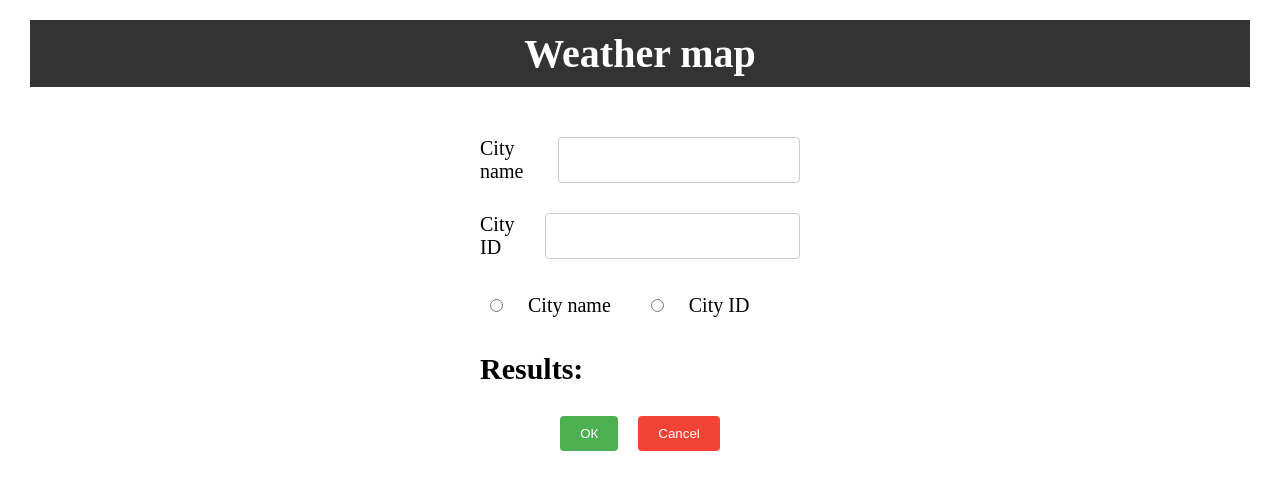
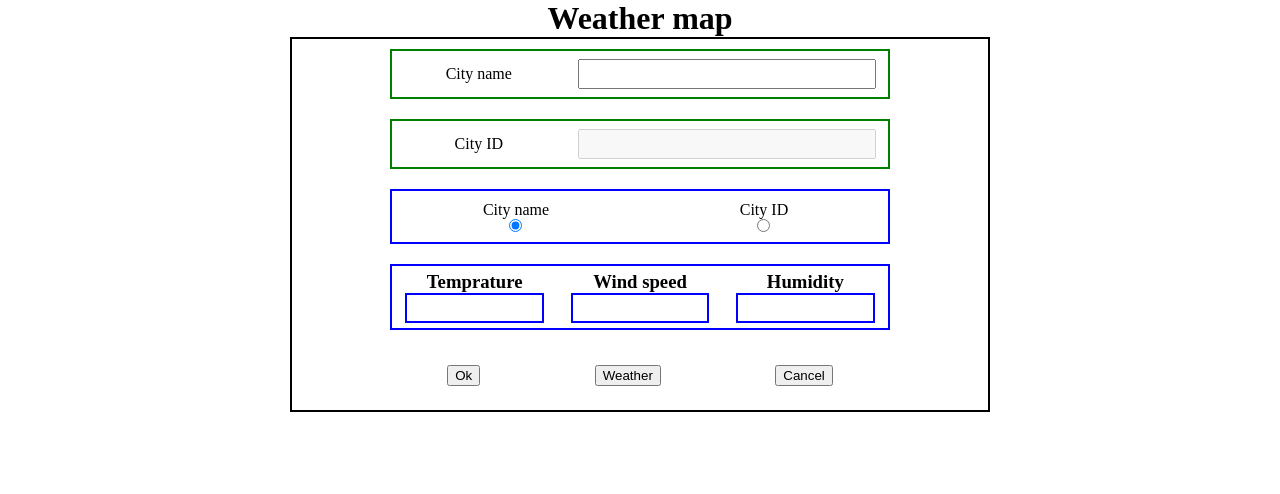
Before and after one commit to anna23122001/weather-api, a plain HTML site: page index.html in a window 1280 px wide. Drawn offline with Linux system fonts and the light colour scheme.

Commit message:
new version 07.07

```diff
--- a/index.html
+++ b/index.html
@@ -14,35 +14,42 @@
 </header>
 <main>
     <form>
-         <div class="container-input">
+        <div class="city-container">
             <label for="city-name">City name</label>
-            <input type="text" id="city-name" name="city-name">
+            <input id="city-name" type="text" />
         </div>
-              <div class="container-input">
+        <div class="city-container">
             <label for="city-id">City ID</label>
-                <input type="text" id="city-id" name="city-id" >
+            <input id="city-id" type="text" />
         </div>
-              <div class="container-input">
-                <div>
-                    <input type="radio" id="radio-name" name="search" value="nameValue">
-                    <label for="radio-name">City name</label>
+        <div class="radio-container">
+            <div class="city-option-container">
+                <label for="city-opt-name">City name</label>
+                <input id="city-opt-name" type="radio" name="choice" checked/>
             </div>
-                <div >
-                    <input type="radio" id="radio-id" name="search" value="idValue">
-                    <label for="radio-id">City ID</label>
+            <div class="city-option-container">
+                <label for="city-opt-id">City ID</label>
+                <input id="city-opt-id" type="radio" name="choice" />
             </div>
         </div>
-
-            <div id="cont-data">
-                <h2>Results:</h2>
-                <div id="temperature"></div>
-                <div id="wind-speed"></div>
-                <div id="humidity"></div>
+<div class="weather-container">
+  <div class="weather-props">
+    <h3>Temprature</h3>
+    <p id="temp"></p>
   </div>
-
-            <div class="cont-button">
-                <button id="okButton">ОК</button>
-                <button id="cancelButton">Cancel</button>
+  <div class="weather-props">
+    <h3>Wind speed</h3>
+    <p id="wind-speed"></p>
+  </div>
+  <div class="weather-props">
+    <h3>Humidity</h3>
+    <p id="humidity"></p>
+  </div>
+</div>
+<div class="btn-container">
+  <button type="submit">Ok</button>
+  <button id="btn-weather" type="button">Weather</button>
+  <button type="reset">Cancel</button>
 </div>
     </form>
 </main>
--- a/src/index.js
+++ b/src/index.js
@@ -1,54 +1,50 @@
 'use strict'
+const btnWeather = document.querySelector('#btn-weather');
+const cityNameInp = document.querySelector('#city-name');
+const cityIdInp = document.querySelector('#city-id');
+const cityNameRadio = document.querySelector('#city-opt-name');
+const cityIdRadio = document.querySelector('#city-opt-id');
+const weatherTemp = document.querySelector('#temp');
+const weatherWindSpeed = document.querySelector('#wind-speed');
+const weatherHumidity = document.querySelector('#humidity');
 
-const cityName = document.getElementById('city-name');
-const cityId = document.getElementById('city-id');
-const getWeatherButton = document.getElementById('okButton')
-const temperatureElement = document.getElementById('temperature')
-const windSpeedElement = document.getElementById('wind- speed')
-const humidityElement = document.getElementById('humidity')
+cityIdInp.setAttribute('disabled', true);
 
-getWeatherButton.addEventListener('click', showWeather);
+cityIdRadio.addEventListener('change', () => {
+	if (cityIdRadio.checked) {
+		cityIdInp.removeAttribute('disabled');
+    cityNameInp.setAttribute('disabled', true);
+	}
+});
+cityNameRadio.addEventListener('change', () => {
+	if (cityNameRadio.checked) {
+		cityNameInp.removeAttribute('disabled');
+		cityIdInp.setAttribute('disabled', true);
+	}
+});
 
-function showWeather(){
-    let param = {};
-if(cityName.disabled){
-    const idValue = parseInt(cityId.value);
-    if(isNaN(idValue)){
-        alert('ID is not correct')
-        return;
-    }
-    param = {
-        url:'https://api.openweathermap.org/data/2.5/',
-        appid:'13a4686bc3d311361ff83aa41e62acdf',
-        cityId: idValue,
-    }
-} else{
-    const nameValue = cityName.value;
-    if(cityName.value === ''){
-        alert('Enter the name of the city');
-        return;
-    }
-    param = {
-        url:'https://api.openweathermap.org/data/2.5/',
-        appid:'13a4686bc3d311361ff83aa41e62acdf',
-        cityName: cityName.value,
-    };
+const param = {
+	url: 'https://api.openweathermap.org/data/2.5/',
+	appid: '13a4686bc3d311361ff83aa41e62acdf',
+	cityName: 'Kyiv',
+	cityId: 703448,
+};
+async function getWeather() {
+	const cityName = cityNameInp.value;
+	const cityId = cityIdInp.value;
+  const cityParam = cityNameRadio.checked ? `q=${cityName}` : `id=${cityId}`;
+	const url = `${param.url}weather?${cityParam}&units=metric&lang=uk&APPID=${param.appid}`;
+	const weatherRequest = new Request(url);
+	try {
+		const weather = await fetch(weatherRequest);
+		if (!weather.ok) throw new Error(`Error`);
+		const weatherJson = await weather.json();
+		console.log(weatherJson);
+			weatherTemp.textContent = weatherJson.main.temp + ' °C';
+			weatherWindSpeed.textContent = weatherJson.wind.speed + ' m/s';
+			weatherHumidity.textContent = weatherJson.main.humidity;
+	} catch (error) {
+		console.log(error);
+	}
 }
-
-fetch(
-        `${param.url}weather?q=${param.cityName || param.cityId}&units=metric&APPID=${param.appid}`
-    )
-.then((weather) => {
-    return weather.json();
-}).then((data) => {
-    const temperature = data.main.temp;
-    const windSpeed = data.wind.speed;
-    const humidity = data.main.humidity;
-      temperatureElement.textContent = `${temperature} K`;
-      windSpeedElement.textContent = `${windSpeed} m/s`;
-      humidityElement.textContent = `${humidity}%`;
-    })
-    .catch(error => {
-      console.log('Error:', error);
-    });
-}
+btnWeather.addEventListener('click', getWeather);
--- a/src/style.css
+++ b/src/style.css
@@ -1,63 +1,74 @@
-*{
+* {
 	box-sizing: border-box;
-    margin: 10px;
+	margin: auto;
 }
-:root{
-    font-size: 20px;
+:root {
+	text-align: center;
 }
 form {
-    max-width: 400px;
-    margin: 0 auto;
-    padding: 20px;
+	border: 2px solid;
+	min-width: 600px;
+	max-width: 700px;
+  display: flex;
+  flex-direction: column;
 }
-
-  .container-input {
-    margin-bottom: 10px;
-    display: flex;
+input[type="text"]{
+  max-width: 70%;
+  min-width: 60%;
+  height: 30px;
+  display: inline-block;
 }
-  #cont-data{
-    display: flex;
-   align-items: center;
-  }
-
-  input[type="text"] {
-    width: 100%;
-    padding: 5px;
-    border: 1px solid #ccc;
-    border-radius: 4px;
-  }
-
-  div[data-input] {
-    margin-bottom: 10px;
-  }
-
-
-  button {
-    padding: 10px 20px;
-    background-color: #4CAF50;
-    color: white;
-    border: none;
-    border-radius: 4px;
-    cursor: pointer;
-    margin-right: 10px;
-  }
-
-  button#cancelButton {
-    background-color: #f44336;
-  }
-
-  header {
-    background-color: #333;
-    color: white;
-    padding: 10px;
-    text-align: center;
-  }
-
-  h1 {
-    margin: 0;
-  }
-
-  .cont-button{
+.btn-container{
+  min-width: 500px;
+	max-width: 80%;
+  height: 50px;
+  margin: 10px auto;
   display: flex;
   justify-content: center;
 }
+.city-container > label{
+  max-width: 40%;
+  min-width: 30%;
+  display: inline-block;
+}
+.city-container {
+	border: 2px solid green;
+	min-width: 500px;
+	max-width: 80%;
+  height: 50px;
+  margin: 10px auto;
+  display: flex;
+  justify-content: space-around;
+}
+.city-option-container{
+	min-width: 30%;
+	max-width: 50%;
+  margin: 10px auto;
+  display: flex;
+  flex-direction: column;
+}
+.radio-container {
+	border: 2px solid blue;
+  min-width: 500px;
+	max-width: 80%;
+  margin: 10px auto;
+	display: flex;
+	justify-content: center;
+}
+.weather-container{
+  border: 2px solid blue;
+  min-width: 500px;
+	max-width: 80%;
+  margin: 10px auto;
+  display: flex;
+}
+.weather-props{
+  min-width: 30%;
+  padding: 5px;
+}
+.weather-props > p{
+  border: 2px solid blue;
+  min-width: 30%;
+  height: 30px;
+  padding-top: 5px;
+}
```
Lines whose indentation alone changed are shown as unchanged.
